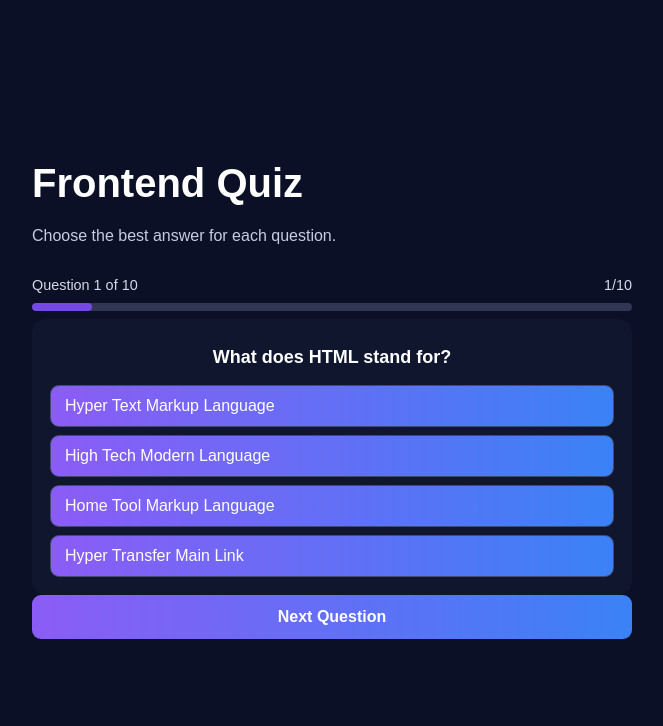
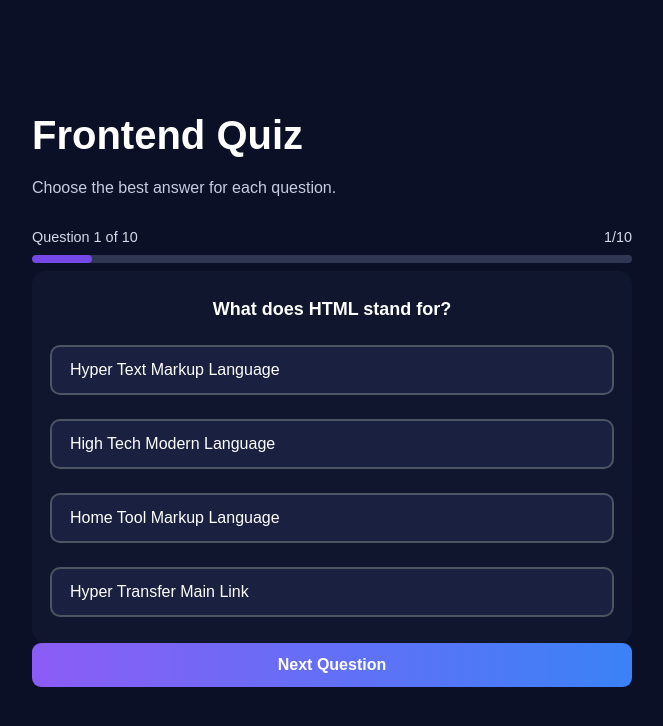
Before and after one commit to ravenpresado/quiz-app, a React (Vite) app: page /quiz in a window 1280 px wide. Shown: the top 726 px of the page, without its empty margins (308-971 px from the left). Built offline with nearby package versions, Linux system fonts and the light colour scheme.

Commit message:
Highlight selected quiz answers

```diff
--- a/src/Components/AnswerOption.jsx
+++ b/src/Components/AnswerOption.jsx
@@ -1,16 +1,11 @@
+
 import React from "react";
-export default function AnswerOption({
-    option,
-    selected,
-    onClick,
-  }) {
+
+export default function AnswerOption({ option, selected, onClick }) {
   return (
     <button
       type="button"
-        className={`answer-option ${
-          selected ? "selected" : ""
-        }`}
-        aria-pressed={selected}
+      className={`answer-option ${selected ? "selected" : ""}`}
       onClick={onClick}
     >
       {option}
--- a/src/index.css
+++ b/src/index.css
@@ -421,3 +421,58 @@ button:hover {
   background: linear-gradient(90deg, #7c3aed 0%, #2563eb 100%) !important;
   transform: translateY(-2px);
 }
+
+
+/* Answer choices */
+.answer-option {
+  width: 100%;
+  padding: 14px 18px;
+  margin: 8px 0;
+  border: 2px solid #4b5563;
+  border-radius: 10px;
+  background: #1a2140;
+  color: #ffffff;
+  text-align: left;
+  cursor: pointer;
+  transition: background 0.2s ease, border-color 0.2s ease;
+}
+
+/* Hover effect */
+.answer-option:hover {
+  background: linear-gradient(90deg, #8b5cf6, #3b82f6);
+  border-color: #a78bfa;
+}
+
+/* Keep the selected answer highlighted */
+.answer-option.selected {
+  background: linear-gradient(90deg, #8b5cf6, #3b82f6) !important;
+  border-color: #c4b5fd;
+  color: #ffffff;
+}
+
+
+/* Answer choice buttons */
+.answer-list .answer-option {
+  width: 100%;
+  padding: 14px 18px;
+  margin: 8px 0;
+  border: 2px solid #4b5563;
+  border-radius: 10px;
+  background: #1a2140 !important;
+  color: #ffffff;
+  text-align: left;
+  cursor: pointer;
+  transition: background 0.2s ease, border-color 0.2s ease;
+}
+
+/* Highlight when the mouse points at a choice */
+.answer-list .answer-option:hover {
+  background: linear-gradient(90deg, #8b5cf6, #3b82f6) !important;
+}
+
+/* Keep the clicked answer highlighted */
+.answer-list .answer-option.selected {
+  background: linear-gradient(90deg, #8b5cf6, #3b82f6) !important;
+  border-color: #c4b5fd;
+  color: #ffffff;
+}
```
Lines whose indentation alone changed are shown as unchanged.
